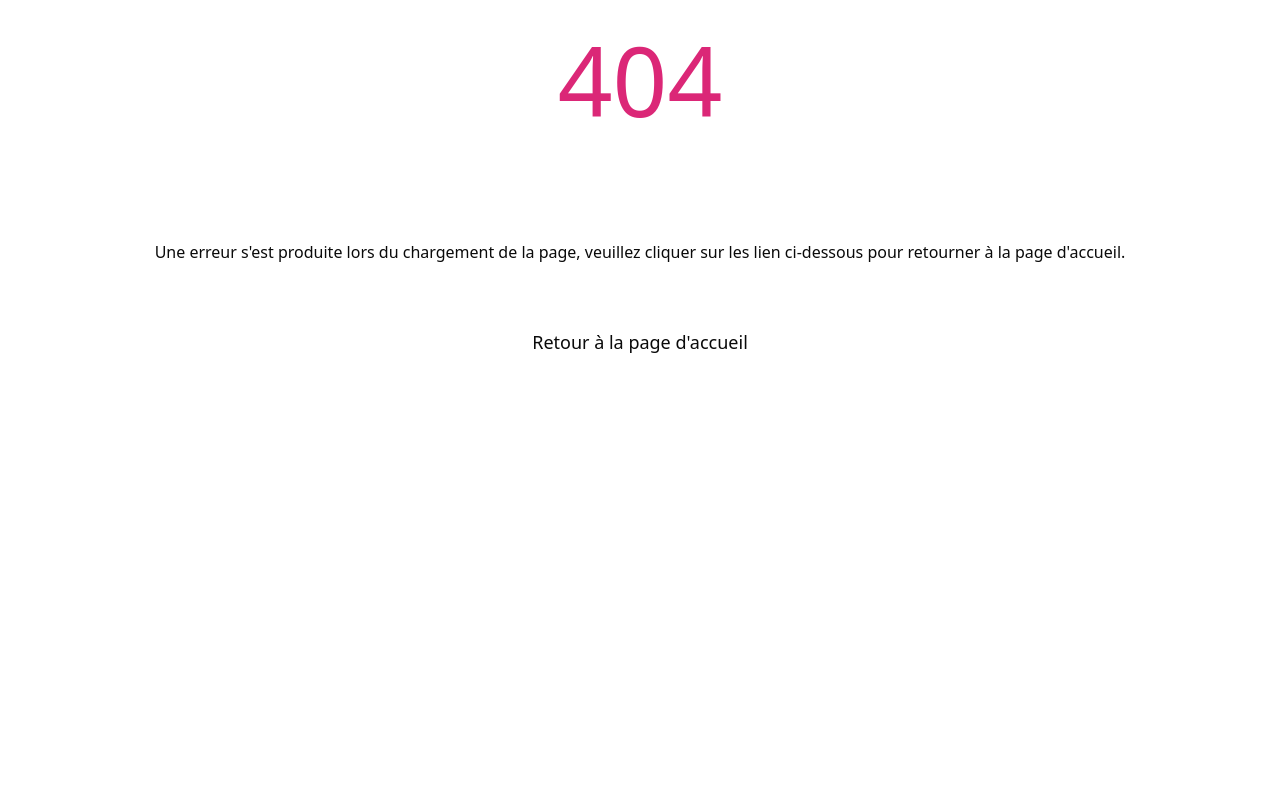
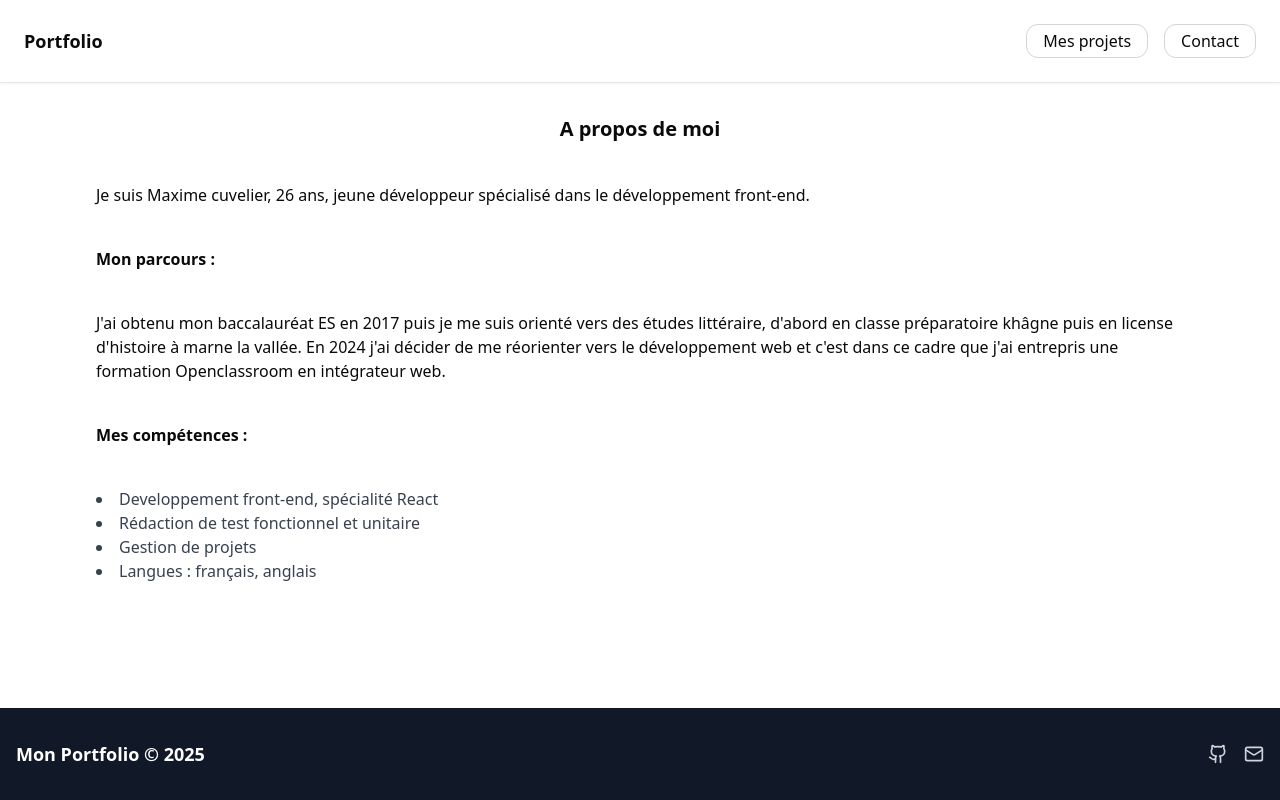
Before and after one commit to MaxCuvelier/Portfolio, a Next.js app in the folder nextjs-dashboard/: page /apropos in a window 1280 px wide. Before the commit this address had no page. Built offline with nearby package versions, Linux system fonts and the light colour scheme.

Commit message:
page d'accueil

```diff
--- a/nextjs-dashboard/app/a-propos.tsx
+++ /dev/null
@@ -1,14 +0,0 @@
-import Header from "./ui/header";
-import Footer from "./ui/footer";
-
-export default function APpropos() {
-    return (
-     <div>
-        <Header />
-            <div className="flex flex-col gap-12">
-
-            </div>
-        <Footer />
-     </div>
-    )
-}
--- /dev/null
+++ b/nextjs-dashboard/app/apropos/page.tsx
@@ -0,0 +1,28 @@
+import Header from "../ui/header";
+import Footer from "../ui/footer";
+
+export default function APpropos() {
+    return (
+     <div className="flex min-h-screen flex-col p-0">
+        <Header />
+            <div className="flex flex-grow flex-col gap-10 pt-8 pr-16 pl-16 sm:pl-24 sm:pr-24">
+                <h1 className="text-xl text-center font-bold">A propos de moi</h1>
+                    <p>Je suis Maxime cuvelier, 26 ans, jeune développeur spécialisé dans le développement front-end.</p>
+                <h2 className="font-bold">Mon parcours :</h2>
+                    <p>
+                        J'ai obtenu mon baccalauréat ES en 2017 puis je me suis orienté vers des études littéraire, d'abord en classe préparatoire khâgne puis en license d'histoire
+                        à marne la vallée. En 2024 j'ai décider de me réorienter vers le développement web et c'est dans ce cadre que j'ai entrepris une formation Openclassroom en
+                        intégrateur web.
+                    </p>
+                <h2 className="font-bold">Mes compétences :</h2>
+                    <ul className="list-disc list-inside text-gray-700">
+                        <li>Developpement front-end, spécialité React</li>
+                        <li>Rédaction de test fonctionnel et unitaire</li>
+                        <li>Gestion de projets</li>
+                        <li>Langues : français, anglais</li>
+                    </ul>
+            </div>
+        <Footer />
+     </div>
+    )
+}
--- a/nextjs-dashboard/app/ui/components/banner.tsx
+++ b/nextjs-dashboard/app/ui/components/banner.tsx
@@ -26,10 +26,10 @@ export default function Banner() {
           ))}
         </div>
         <a
-          href="#projects"
+          href="/apropos/"
           className="mt-8 inline-block bg-pink-500 text-white px-6 py-3 rounded-lg shadow hover:bg-pink-700 transition"
         >
-          Voir mes projets
+          A propos
         </a>
       </div>
     </section>
```
